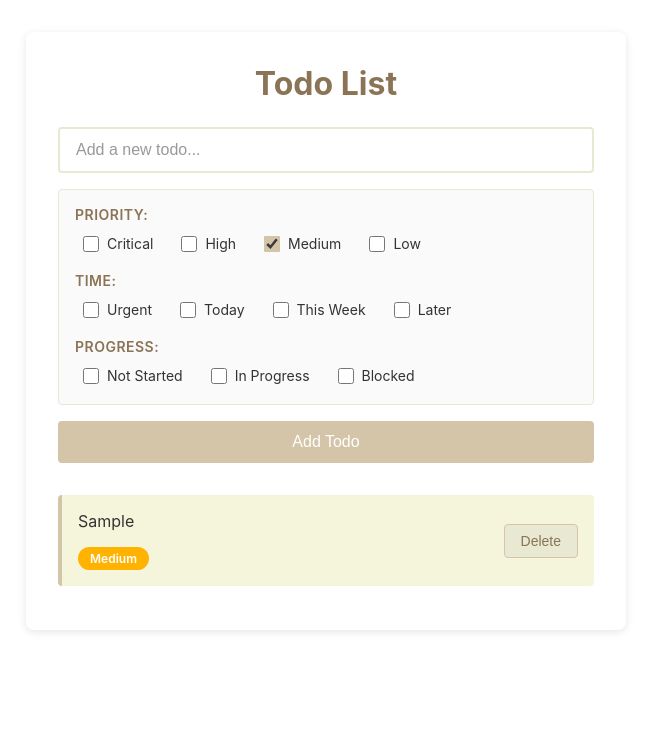
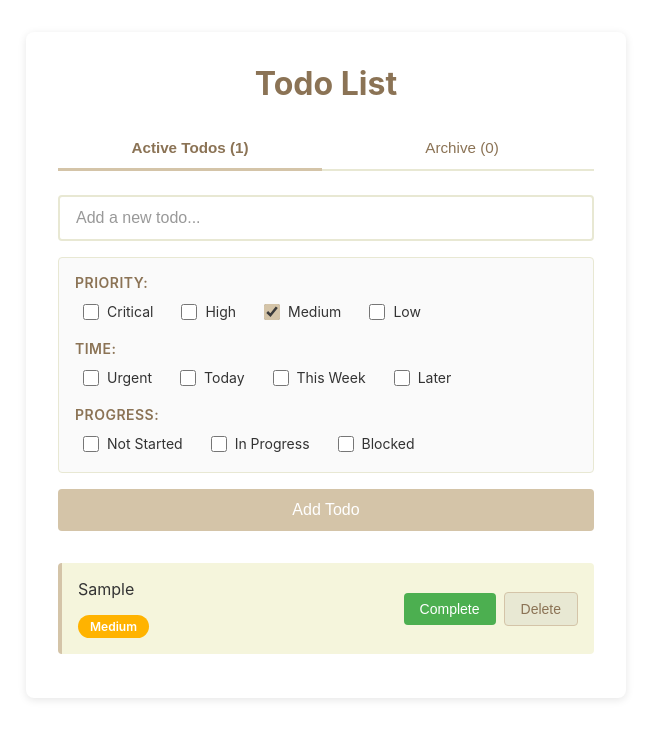
Before and after one commit to bravovo/agents-task, a React (Vite) app: page / in a window 1280 px wide. Both pictures are taken after typing "Sample" into the empty fields and a click on the button "Add Todo". Shown: the top 738 px of the page, without its empty margins (314-965 px from the left). Built offline with nearby package versions, Linux system fonts and the light colour scheme.

Commit message:
added archive for completed todos

```diff
--- a/src/App.css
+++ b/src/App.css
@@ -37,6 +37,38 @@ h1 {
   margin-bottom: 1.5rem;
   text-align: center;
   font-size: 2rem;
+}
+
+.view-switcher {
+  display: flex;
+  gap: 0.5rem;
+  margin-bottom: 1.5rem;
+  border-bottom: 2px solid #E8E8D3;
+}
+
+.view-button {
+  flex: 1;
+  padding: 0.75rem 1rem;
+  background-color: transparent;
+  color: #8B7355;
+  border: none;
+  border-bottom: 3px solid transparent;
+  font-size: 0.95rem;
+  font-weight: 500;
+  cursor: pointer;
+  transition: all 0.2s;
+  margin-bottom: -2px;
+}
+
+.view-button:hover {
+  background-color: #FAFAFA;
+  color: #6B5B3D;
+}
+
+.view-button.active {
+  color: #8B7355;
+  border-bottom-color: #D4C4A8;
+  font-weight: 600;
 }
 
 .todo-form {
@@ -155,6 +187,12 @@ h1 {
   transition: transform 0.2s, box-shadow 0.2s;
 }
 
+.todo-item.archived {
+  background-color: #F0F0F0;
+  border-left-color: #9E9E9E;
+  opacity: 0.85;
+}
+
 .todo-content {
   display: flex;
   flex-direction: column;
@@ -171,6 +209,11 @@ h1 {
   color: #333;
   font-size: 1rem;
   word-break: break-word;
+}
+
+.todo-text.completed {
+  text-decoration: line-through;
+  color: #666;
 }
 
 .category-badges {
@@ -253,6 +296,52 @@ h1 {
   color: #FFFFFF;
 }
 
+.todo-actions {
+  display: flex;
+  gap: 0.5rem;
+  align-items: center;
+}
+
+.complete-button {
+  padding: 0.5rem 1rem;
+  background-color: #4CAF50;
+  color: #FFFFFF;
+  border: none;
+  border-radius: 4px;
+  font-size: 0.875rem;
+  cursor: pointer;
+  transition: background-color 0.2s;
+  margin-left: 1rem;
+}
+
+.complete-button:hover {
+  background-color: #45A049;
+}
+
+.complete-button:active {
+  background-color: #3D8B40;
+}
+
+.incomplete-button {
+  padding: 0.5rem 1rem;
+  background-color: #2196F3;
+  color: #FFFFFF;
+  border: none;
+  border-radius: 4px;
+  font-size: 0.875rem;
+  cursor: pointer;
+  transition: background-color 0.2s;
+  margin-left: 1rem;
+}
+
+.incomplete-button:hover {
+  background-color: #1976D2;
+}
+
+.incomplete-button:active {
+  background-color: #1565C0;
+}
+
 .delete-button {
   padding: 0.5rem 1rem;
   background-color: #E8E8D3;
@@ -262,7 +351,6 @@ h1 {
   font-size: 0.875rem;
   cursor: pointer;
   transition: background-color 0.2s, color 0.2s;
-  margin-left: 1rem;
 }
 
 .delete-button:hover {
@@ -316,6 +404,14 @@ h1 {
     width: 100%;
   }
 
+  .todo-actions {
+    width: 100%;
+    flex-direction: column;
+    gap: 0.5rem;
+  }
+
+  .complete-button,
+  .incomplete-button,
   .delete-button {
     margin-left: 0;
     width: 100%;
--- a/src/App.jsx
+++ b/src/App.jsx
@@ -1,5 +1,31 @@
-import { useState } from 'react'
+import { useState, useEffect } from 'react'
 import TodoList from './components/TodoList'
+
+// LocalStorage keys
+const STORAGE_KEYS = {
+  TODOS: 'todos',
+  ARCHIVED_TODOS: 'archivedTodos'
+}
+
+// Helper function to load from localStorage
+const loadFromStorage = (key, defaultValue = []) => {
+  try {
+    const item = localStorage.getItem(key)
+    return item ? JSON.parse(item) : defaultValue
+  } catch (error) {
+    console.error(`Error loading ${key} from localStorage:`, error)
+    return defaultValue
+  }
+}
+
+// Helper function to save to localStorage
+const saveToStorage = (key, value) => {
+  try {
+    localStorage.setItem(key, JSON.stringify(value))
+  } catch (error) {
+    console.error(`Error saving ${key} to localStorage:`, error)
+  }
+}
 
 // Category definitions organized by type
 const CATEGORIES = {
@@ -23,9 +49,22 @@ const CATEGORIES = {
 }
 
 function App() {
-  const [todos, setTodos] = useState([])
+  // Initialize state from localStorage
+  const [todos, setTodos] = useState(() => loadFromStorage(STORAGE_KEYS.TODOS))
+  const [archivedTodos, setArchivedTodos] = useState(() => loadFromStorage(STORAGE_KEYS.ARCHIVED_TODOS))
+  const [activeView, setActiveView] = useState('active') // 'active' or 'archive'
   const [inputValue, setInputValue] = useState('')
   const [selectedCategories, setSelectedCategories] = useState(['medium'])
+
+  // Save todos to localStorage whenever they change
+  useEffect(() => {
+    saveToStorage(STORAGE_KEYS.TODOS, todos)
+  }, [todos])
+
+  // Save archivedTodos to localStorage whenever they change
+  useEffect(() => {
+    saveToStorage(STORAGE_KEYS.ARCHIVED_TODOS, archivedTodos)
+  }, [archivedTodos])
 
   // Helper function to get the category type for a given category value
   const getCategoryType = (categoryValue) => {
@@ -83,11 +122,47 @@ function App() {
     setTodos(todos.filter(todo => todo.id !== id))
   }
 
+  const handleComplete = (id) => {
+    const todoToComplete = todos.find(todo => todo.id === id)
+    if (todoToComplete) {
+      setArchivedTodos([...archivedTodos, { ...todoToComplete, completedAt: Date.now() }])
+      setTodos(todos.filter(todo => todo.id !== id))
+    }
+  }
+
+  const handleIncomplete = (id) => {
+    const todoToRestore = archivedTodos.find(todo => todo.id === id)
+    if (todoToRestore) {
+      const { completedAt, ...todoWithoutCompletedAt } = todoToRestore
+      setTodos([...todos, todoWithoutCompletedAt])
+      setArchivedTodos(archivedTodos.filter(todo => todo.id !== id))
+    }
+  }
+
+  const handleDeleteFromArchive = (id) => {
+    setArchivedTodos(archivedTodos.filter(todo => todo.id !== id))
+  }
+
   return (
     <div className="app">
       <div className="container">
         <h1>Todo List</h1>
-        <form onSubmit={handleSubmit} className="todo-form">
+        <div className="view-switcher">
+          <button
+            onClick={() => setActiveView('active')}
+            className={`view-button ${activeView === 'active' ? 'active' : ''}`}
+          >
+            Active Todos ({todos.length})
+          </button>
+          <button
+            onClick={() => setActiveView('archive')}
+            className={`view-button ${activeView === 'archive' ? 'active' : ''}`}
+          >
+            Archive ({archivedTodos.length})
+          </button>
+        </div>
+        {activeView === 'active' && (
+          <form onSubmit={handleSubmit} className="todo-form">
           <input
             type="text"
             value={inputValue}
@@ -149,7 +224,22 @@ function App() {
             Add Todo
           </button>
         </form>
-        <TodoList todos={todos} onDelete={handleDelete} />
+        )}
+        {activeView === 'active' ? (
+          <TodoList
+            todos={todos}
+            onDelete={handleDelete}
+            onComplete={handleComplete}
+            isArchive={false}
+          />
+        ) : (
+          <TodoList
+            todos={archivedTodos}
+            onDelete={handleDeleteFromArchive}
+            onIncomplete={handleIncomplete}
+            isArchive={true}
+          />
+        )}
       </div>
     </div>
   )
--- a/src/components/TodoList.jsx
+++ b/src/components/TodoList.jsx
@@ -1,8 +1,8 @@
-function TodoList({ todos, onDelete }) {
+function TodoList({ todos, onDelete, onComplete, onIncomplete, isArchive = false }) {
   if (todos.length === 0) {
     return (
       <div className="empty-state">
-        <p>No todos yet. Add one above!</p>
+        <p>{isArchive ? 'No archived todos yet.' : 'No todos yet. Add one above!'}</p>
       </div>
     )
   }
@@ -14,9 +14,9 @@ function TodoList({ todos, onDelete }) {
         const categories = todo.categories || (todo.category ? [todo.category] : ['medium'])
 
         return (
-          <li key={todo.id} className="todo-item">
+          <li key={todo.id} className={`todo-item ${isArchive ? 'archived' : ''}`}>
             <div className="todo-content">
-              <span className="todo-text">{todo.text}</span>
+              <span className={`todo-text ${isArchive ? 'completed' : ''}`}>{todo.text}</span>
               <div className="category-badges">
                 {categories.map((category, index) => (
                   <span
@@ -28,6 +28,18 @@ function TodoList({ todos, onDelete }) {
                 ))}
               </div>
             </div>
+            <div className="todo-actions">
+              {isArchive ? (
+                <>
+                  {onIncomplete && (
+                    <button
+                      onClick={() => onIncomplete(todo.id)}
+                      className="incomplete-button"
+                      aria-label="Mark as incomplete"
+                    >
+                      Mark Incomplete
+                    </button>
+                  )}
                   <button
                     onClick={() => onDelete(todo.id)}
                     className="delete-button"
@@ -35,6 +47,28 @@ function TodoList({ todos, onDelete }) {
                   >
                     Delete
                   </button>
+                </>
+              ) : (
+                <>
+                  {onComplete && (
+                    <button
+                      onClick={() => onComplete(todo.id)}
+                      className="complete-button"
+                      aria-label="Mark as complete"
+                    >
+                      Complete
+                    </button>
+                  )}
+                  <button
+                    onClick={() => onDelete(todo.id)}
+                    className="delete-button"
+                    aria-label="Delete todo"
+                  >
+                    Delete
+                  </button>
+                </>
+              )}
+            </div>
           </li>
         )
       })}
```
Lines whose indentation alone changed are shown as unchanged.
